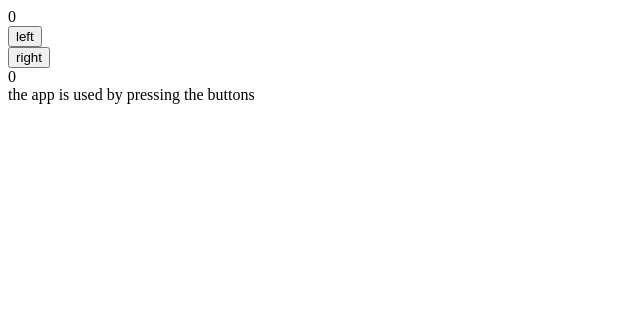
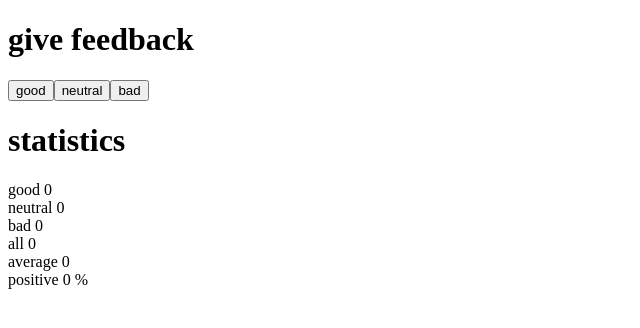
Before and after one commit to LindyJ7/FullStackOpen2021, a React (Create React App) app: page / in a window 1280 px wide. Shown: the top 328 px of the page, without its empty margins (0-640 px from the left). Built offline with nearby package versions, Linux system fonts and the light colour scheme.

Commit message:
part 1d project 1.7

```diff
--- a/src/App.js
+++ b/src/App.js
@@ -1,50 +1,63 @@
 import { useState } from 'react'
 
 const App = () => {
-  const [left, setLeft] = useState(0)
-  const [right, setRight] = useState(0)
-  const [allClicks, setAll] = useState([])
-
-  const handleLeftClick = () => {
-    setAll(allClicks.concat('L'))
-    setLeft(left + 1)
-  }
-
-  const handleRightClick = () => {
-    setAll(allClicks.concat('R'))
-    setRight(right + 1)
-  }
+  // save clicks of each button to its own state
+  const [good, setGood] = useState(0)
+  const [neutral, setNeutral] = useState(0)
+  const [bad, setBad] = useState(0)
 
   return (
     <div>
-      {left}
-      <Button onClick={handleLeftClick} text="left"/>
-      <Button onClick={handleRightClick} text="right"/>
-      {right}
-      <History allClicks={allClicks} />
+      <Header label="give feedback" />
+      <Button label="good" onClick={setState(setGood, good)} />
+      <Button label="neutral" onClick={setState(setNeutral, neutral)} />
+      <Button label="bad" onClick={setState(setBad, bad)} />
+      <Header label="statistics" />
+      <ListItem label="good" amount={good} />
+      <ListItem label="neutral" amount={neutral} />
+      <ListItem label="bad" amount={bad} />
+      <ListItem label="all" amount={good+neutral+bad} />
+      <StatGroup label="average" calc={() => {return (good-bad)/(good+bad+neutral) || 0}} hasPct={false}/>
+      <StatGroup label="positive" calc={() => {return (good)/(good+bad+neutral) *100 || 0}} hasPct={true}/>
     </div>
   )
 }
 
-const History = ({allClicks}) => {
-  if (allClicks.length === 0) {
-    return (
-      <div>
-        the app is used by pressing the buttons
-      </div>
-    )
-  }
+function setState(stateFunc, currAmt)
+{
+  return () => {stateFunc(currAmt + 1)};
+}
+
+const Header = ({label}) => {
   return (
     <div>
-      button press history: {allClicks.join(' ')}
+      <h1>
+        {label}
+      </h1>
     </div>
   )
 }
 
-const Button = ({onClick, text}) => {
+const Button = ({label, onClick}) => {
+  return (
+    <button onClick={onClick}>
+      {label}
+    </button>
+  )
+}
+
+const ListItem = ({label, amount}) => {
   return (
     <div>
-      <button onClick={onClick}> {text} </button>
+      {label} {amount}
+    </div>
+  )
+}
+
+const StatGroup = ({label, calc, hasPct}) => {
+  return (
+    <div>
+      {label} {calc()} {hasPct ? "%" : ""}
     </div>
   )
 }
```
